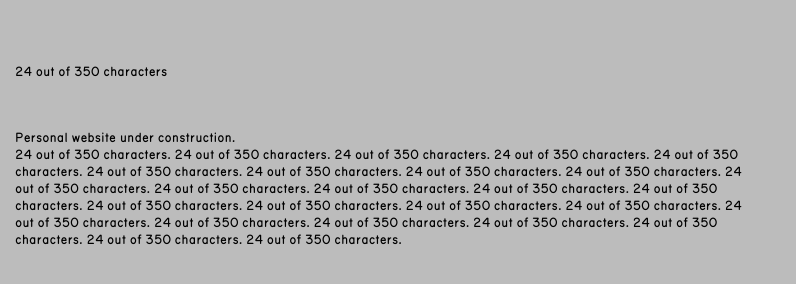
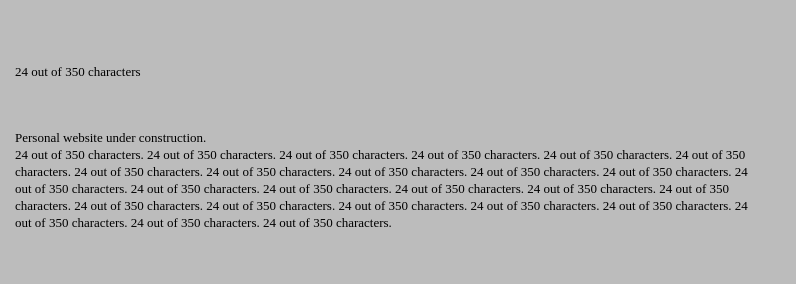
Before and after one commit to dnidd/dnidd.github.io, a plain HTML site: page index.html in a window 1280 px wide. Shown: the whole page, without its empty margins (0-796 px from the left). Drawn offline with Linux system fonts and the light colour scheme.

Commit message:
change font

```diff
--- a/css/style.css
+++ b/css/style.css
@@ -27,16 +27,21 @@ body {
   /* Text highlighting Firefox */
 ::-moz-selection {
     background: rgb(255, 255, 255);
+
+
   }
 
 /* Global font size */
 html {
-    font-family: "routed-gothic.ttf";
+    /* font-family: "routed-gothic.ttf"; */
+    font-family: "ABCArealVariable";
     font-size: 10px;
     color: rgb(0, 0, 0);
     background-color: rgb(188, 188, 188);
     line-height: 1.4rem;
 }
+
+
 
 /* Formats lists and menu*/
 ul, ol {
@@ -56,9 +61,17 @@ a {
 /* TYPEFACES */
 
   @font-face {
+  font-family: "Areal";
+  src: url("/fonts/ABCArealVariable.ttf") format("ttf");
+  font-weight: 100 900;
+  font-style: normal;
+  font-display: swap;
+}
+
+  /* @font-face {
     font-family: "routed-gothic.ttf";
     src: url("/fonts/routed-gothic/routed-gothic.ttf");
-  }
+  } */
 
 .test_wrapper {
     display: grid;
@@ -80,6 +93,10 @@ a {
     line-height: 1.7rem;
 }
 
+/*
+Hard refresh som css är cashad
+Cmd + Shift + R
+*/
 
 /* ******************************************** */
 /* ******************************************** */
```
Also changed, not shown: fonts/areal/ABCArealMonoVariable.ttf (added), fonts/areal/ABCArealSemiMonoVariable.ttf (added), fonts/areal/ABCArealVariable.ttf (added).
